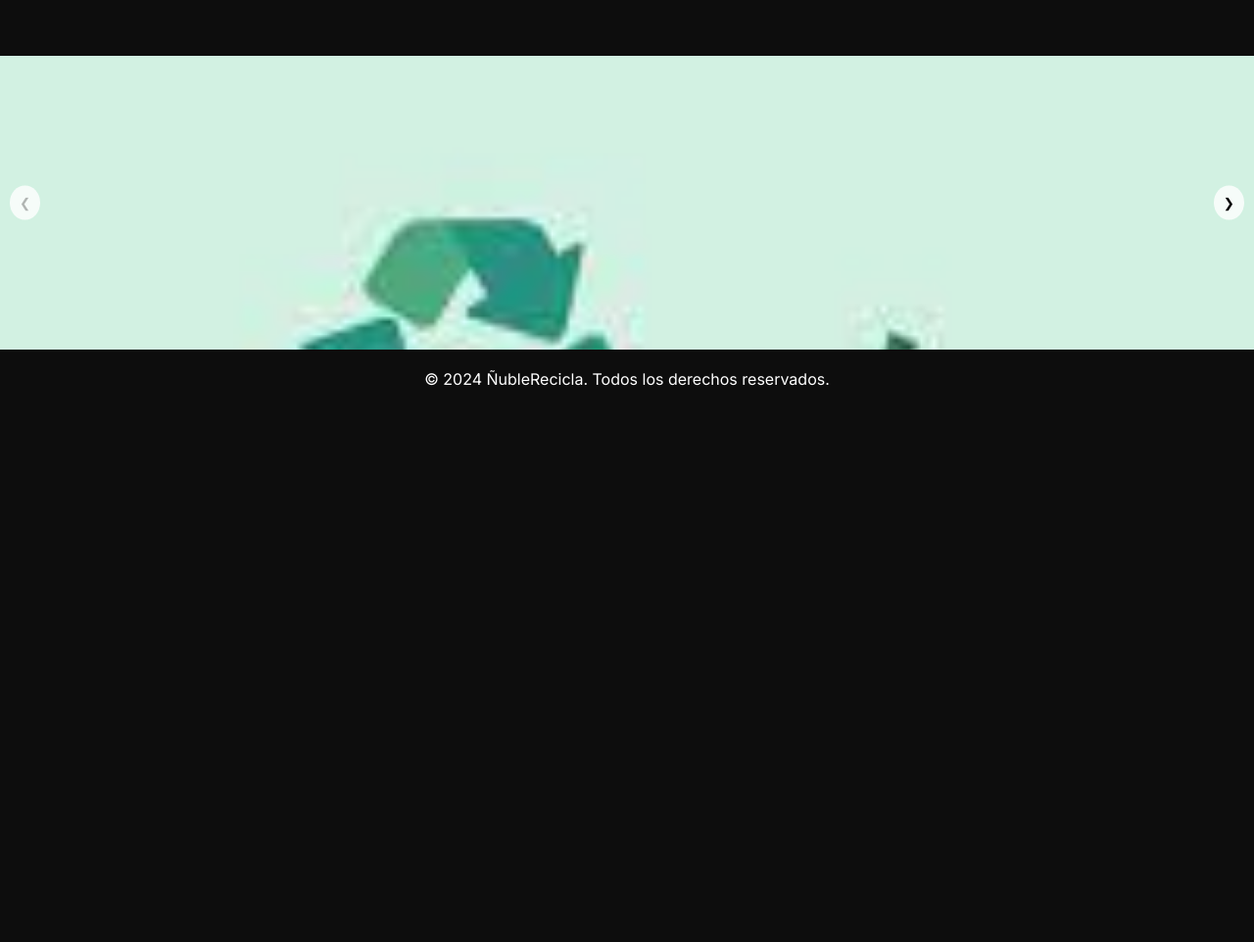
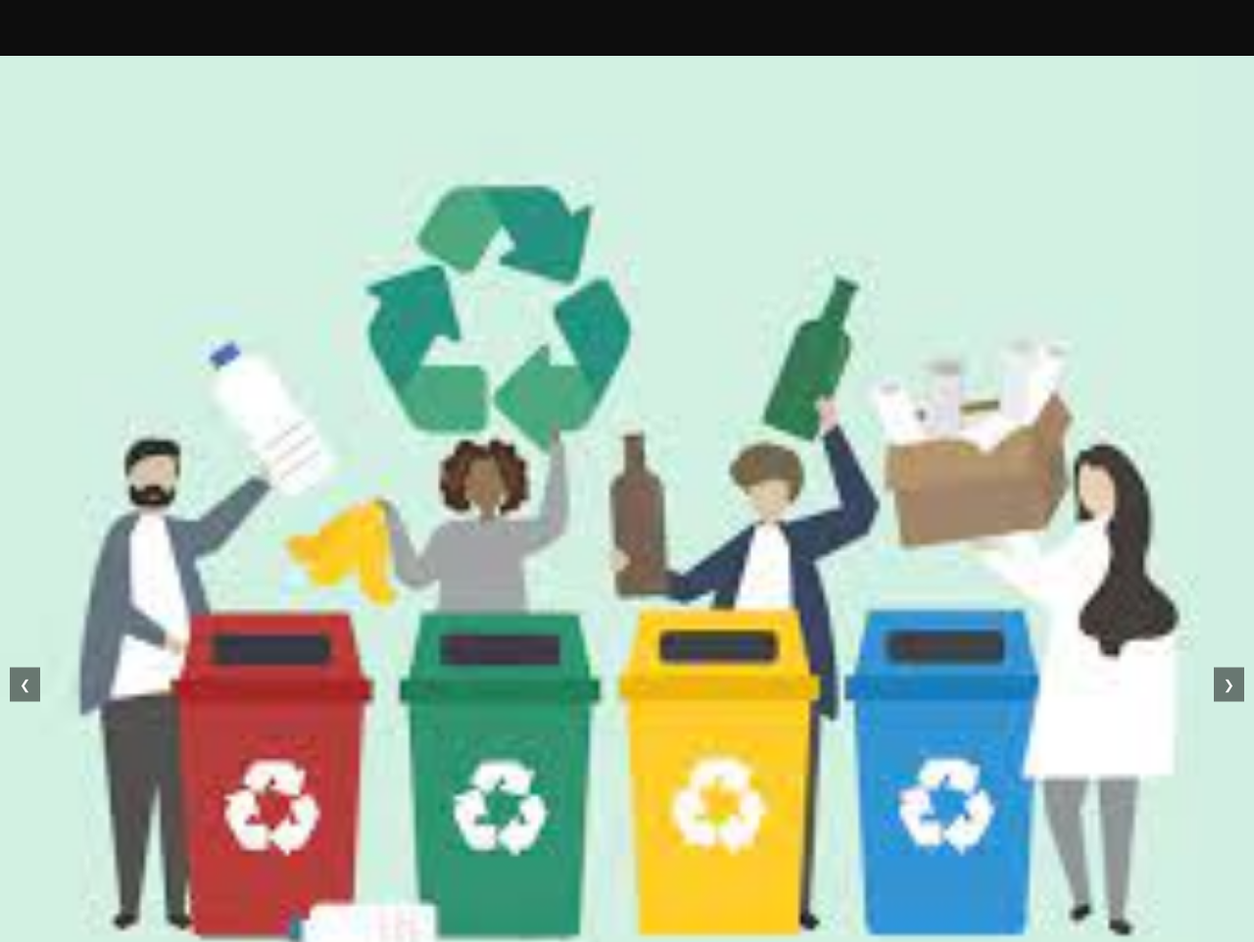
Before and after one commit to Amaz0nCs/NubleR, a plain HTML site: page index.html in a window 1280 px wide. Shown: the part 626-1588 px from the top of the page at 98% size. Before the commit the page ends 1043 px from the top, so only its background shows below. Drawn offline with Linux system fonts and the light colour scheme.

Commit message:
Update styles.css

```diff
--- a/styles.css
+++ b/styles.css
@@ -16,6 +16,7 @@ header {
     align-items: center;
     padding: 20px 40px; /* Espacio a los lados del header */
     background-color: #0D0D0D;
+    flex-wrap: wrap; /* Permitir que el contenido se envuelva en pantallas pequeñas */
 }
 
 .logo {
@@ -34,6 +35,8 @@ header {
 nav {
     display: flex;
     justify-content: flex-end; /* Mantiene el menú a la derecha */
+    align-items: center; /* Alinea verticalmente el botón con el menú */
+    flex-grow: 1; /* Permite que el menú use el espacio restante */
 }
 
 .menu {
@@ -53,6 +56,22 @@ nav {
     color: #39FF14;
 }
 
+.login-button {
+    display: inline-block; /* Permitir que el botón se alinee en línea con el menú */
+    padding: 10px 20px; /* Espaciado del botón de inicio de sesión */
+    background-color: #39FF14; /* Color de fondo del botón */
+    color: #0D0D0D; /* Color del texto del botón */
+    border: none; /* Sin borde */
+    border-radius: 5px; /* Bordes redondeados */
+    cursor: pointer; /* Cambia el cursor al pasar sobre el botón */
+    transition: background-color 0.3s; /* Transición para el hover */
+    margin-left: 20px; /* Margen a la izquierda del botón para separarlo del menú */
+}
+
+.login-button:hover {
+    background-color: #32CC12; /* Color al pasar el mouse sobre el botón */
+}
+
 .hero {
     display: flex;
     justify-content: space-between;
@@ -60,6 +79,7 @@ nav {
     padding: 60px 30px;
     background-color: #0D0D0D;
     position: relative;
+    flex-wrap: wrap; /* Permitir que el contenido se envuelva en pantallas pequeñas */
 }
 
 .text-content {
@@ -157,6 +177,9 @@ footer {
     background-color: #0D0D0D;
     color: #FFFFFF;
     font-family: 'Inter', sans-serif;
+    position: relative; /* Asegura que el footer esté en el flujo del documento */
+    bottom: 0; /* Coloca el footer en la parte inferior */
+    width: 100%; /* Asegura que el footer ocupe el ancho completo */
 }
 
 /* Estilo para el carrusel */
@@ -164,7 +187,7 @@ footer {
     width: 100%; /* El ancho completo de la pantalla */
     overflow: hidden; /* Ocultar los elementos fuera de la vista */
     position: relative;
-    height: 300px; /* Ajusta esta altura según sea necesario */
+    margin-bottom: 0; /* Asegura que no haya margen inferior */
 }
 
 .carrusel-container {
@@ -179,25 +202,24 @@ footer {
 
 .carrusel-item img {
     width: 100%; /* Imagenes ajustadas al tamaño del contenedor */
-    height: 100%; /* Asegura que la imagen ocupe todo el alto */
-    object-fit: cover; /* Ajusta la imagen para cubrir el contenedor sin distorsionarse */
+    height: auto; /* Mantiene la relación de aspecto */
 }
 
 .carrusel-btn {
-    position: absolute;
-    top: 50%;
-    transform: translateY(-50%);
-    background-color: rgba(255, 255, 255, 0.8);
-    border: none;
-    border-radius: 50%;
-    padding: 10px;
-    cursor: pointer;
+    position: absolute; /* Posiciona el botón */
+    top: 50%; /* Centrado verticalmente */
+    transform: translateY(-50%); /* Ajusta el centrado */
+    background-color: rgba(0, 0, 0, 0.5); /* Fondo semitransparente */
+    color: #fff; /* Color del texto */
+    border: none; /* Sin borde */
+    padding: 10px; /* Espaciado del botón */
+    cursor: pointer; /* Cambia el cursor al pasar sobre el botón */
 }
 
 .prev {
-    left: 10px; /* Espacio a la izquierda */
+    left: 10px; /* Posición a la izquierda */
 }
 
 .next {
-    right: 10px; /* Espacio a la derecha */
+    right: 10px; /* Posición a la derecha */
 }
```
